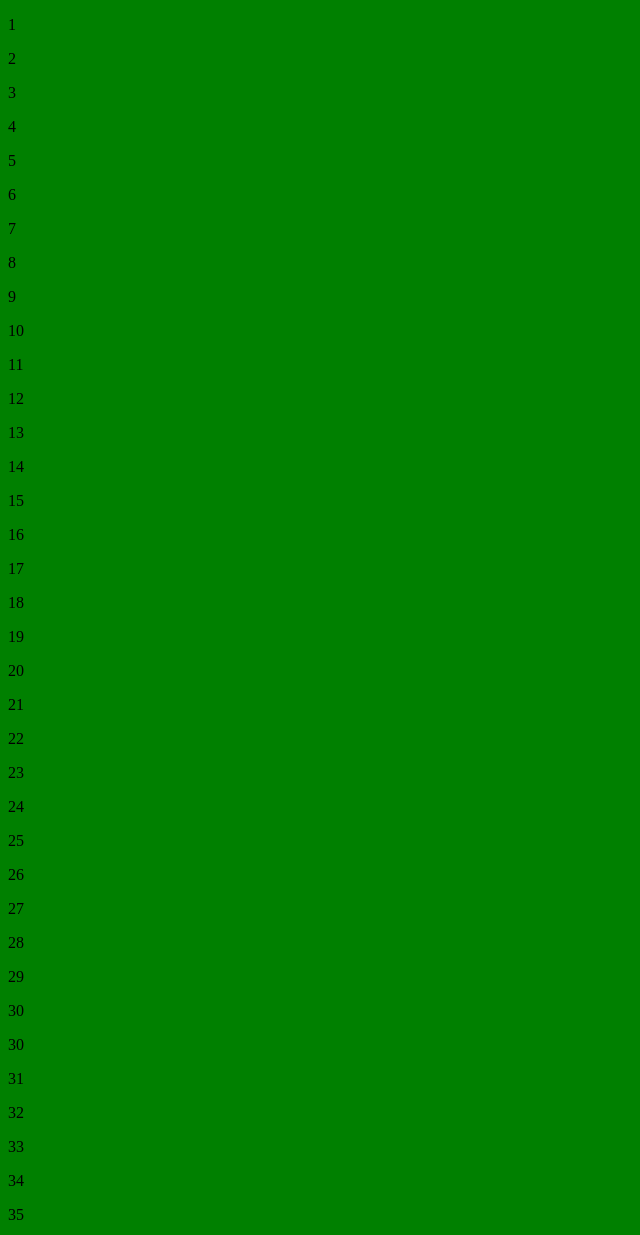
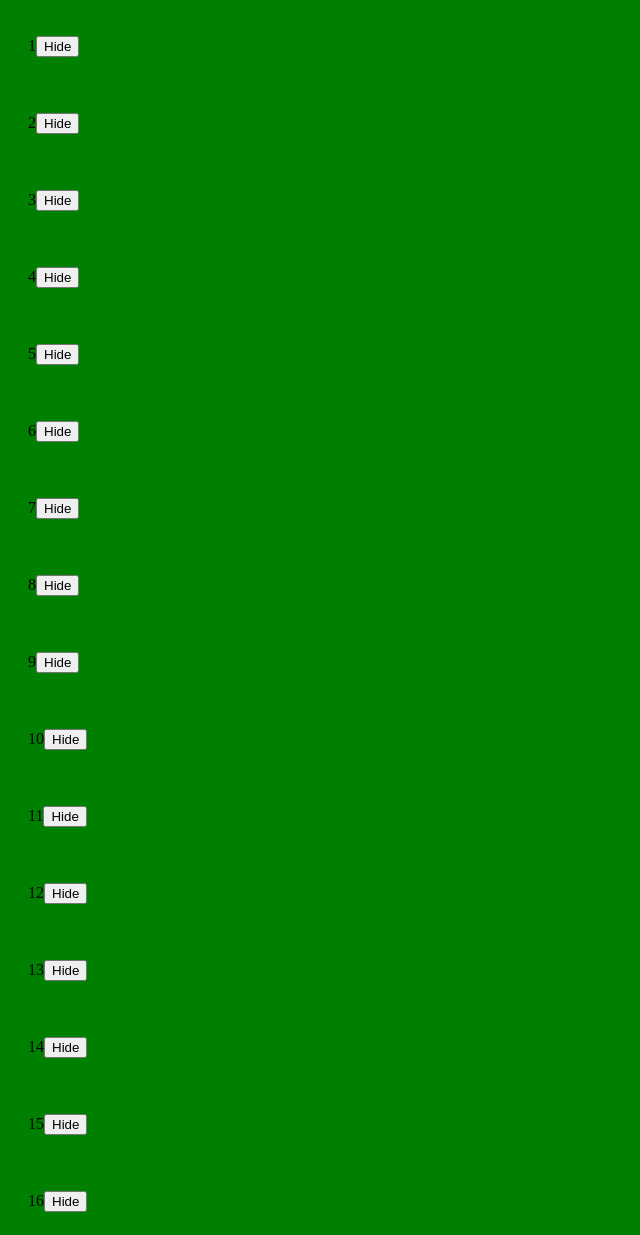
Before and after one commit to Maan17/Javascript, a plain HTML site: page scroll.html in a window 1280 px wide. Shown: the top 1235 px of the page, without its empty margins (0-640 px from the left). Drawn offline with Linux system fonts and the light colour scheme.

Commit message:
React part started

```diff
--- a/scroll.html
+++ b/scroll.html
@@ -34,47 +34,98 @@
                     //append 30 new posts
                     for(i=0;i<30;i++){
                         var para = document.createElement("p");
-                        var node = document.createTextNode(count++);
-                        para.appendChild(node);
+                        para.innerHTML=count+++'<button class="hide">Hide</button>'
                         var element = document.getElementById("div1");
                         element.appendChild(para);
                     }
                 }
+            //if anytime anyone clicks on document as a whole
+            //take the event itself as an argument; which is a javascript object
+            document.addEventListener('click',event =>{
+                //check the target of the event;that is check what was clicked
+                //save it in variable element
+                const element=event.target;
+                //if something that was clicked has class name hide
+                //it means it was the hide button
+                if(element.className==='hide'){
+                    //take the element, then take it's parent element and add animation
+                    element.parentElement.style.animationPlayState='running';
+                    //take the parent element and add event animationend
+                    //animationend event happens when the animation is over
+                    element.parentElement.addEventListener('animationend',()=>{
+                        //when animation is over then remove the element
+                        element.parentElement.remove();
+                    })
+                }
+            })
+        </script>
+        <style>
+            @keyframes hide{
+                0%{
+                    opacity:1;
+                    height: 100%;
+                    line-height: 100%;
+                    padding: 20px;
+                    margin-bottom:10px;
+                }
+                75%{
+                    opacity:0;
+                    height: 100%;
+                    line-height: 100%;
+                    padding: 20px;
+                    margin-bottom:10px;
+                }
 
-        </script>
+                100%{
+                    opacity:0;
+                    height: 0px;
+                    line-height: 0px;
+                    padding: 0px;
+                    margin-bottom: 0px;
+                }
+            }
+
+            p{
+                /*provide animation to paragraph*/
+                animation-name:hide;
+                animation-duration:2s;
+                animation-fill-mode:forwards;
+                animation-play-state:paused;
+            }
+        </style>
     </head>
     <body>
         <div id="div1">
-            <p>1</p>
-            <p>2</p>
-            <p>3</p>
-            <p>4</p>
-            <p>5</p>
-            <p>6</p>
-            <p>7</p>
-            <p>8</p>
-            <p>9</p>
-            <p>10</p>
-            <p>11</p>
-            <p>12</p>
-            <p>13</p>
-            <p>14</p>
-            <p>15</p>
-            <p>16</p>
-            <p>17</p>
-            <p>18</p>
-            <p>19</p>
-            <p>20</p>
-            <p>21</p>
-            <p>22</p>
-            <p>23</p>
-            <p>24</p>
-            <p>25</p>
-            <p>26</p>
-            <p>27</p>
-            <p>28</p>
-            <p>29</p>
-            <p>30</p>
+            <p>1<button class="hide">Hide</button></p>
+            <p>2<button class="hide">Hide</button></p>
+            <p>3<button class="hide">Hide</button></p>
+            <p>4<button class="hide">Hide</button></p>
+            <p>5<button class="hide">Hide</button></p>
+            <p>6<button class="hide">Hide</button></p>
+            <p>7<button class="hide">Hide</button></p>
+            <p>8<button class="hide">Hide</button></p>
+            <p>9<button class="hide">Hide</button></p>
+            <p>10<button class="hide">Hide</button></p>
+            <p>11<button class="hide">Hide</button></p>
+            <p>12<button class="hide">Hide</button></p>
+            <p>13<button class="hide">Hide</button></p>
+            <p>14<button class="hide">Hide</button></p>
+            <p>15<button class="hide">Hide</button></p>
+            <p>16<button class="hide">Hide</button></p>
+            <p>17<button class="hide">Hide</button></p>
+            <p>18<button class="hide">Hide</button></p>
+            <p>19<button class="hide">Hide</button></p>
+            <p>20<button class="hide">Hide</button></p>
+            <p>21<button class="hide">Hide</button></p>
+            <p>22<button class="hide">Hide</button></p>
+            <p>23<button class="hide">Hide</button></p>
+            <p>24<button class="hide">Hide</button></p>
+            <p>25<button class="hide">Hide</button></p>
+            <p>26<button class="hide">Hide</button></p>
+            <p>27<button class="hide">Hide</button></p>
+            <p>28<button class="hide">Hide</button></p>
+            <p>29<button class="hide">Hide</button></p>
+            <p>30<button class="hide">Hide</button></p>
         </div>
     </body>
 </html>
```
Also changed, not shown: react.html (added, +38 -0 lines).
